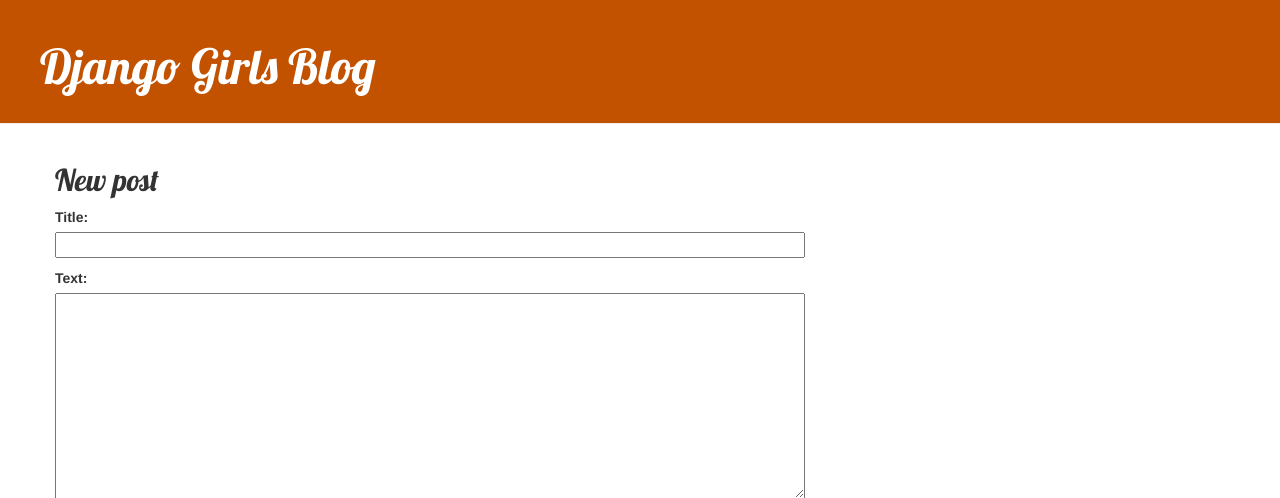
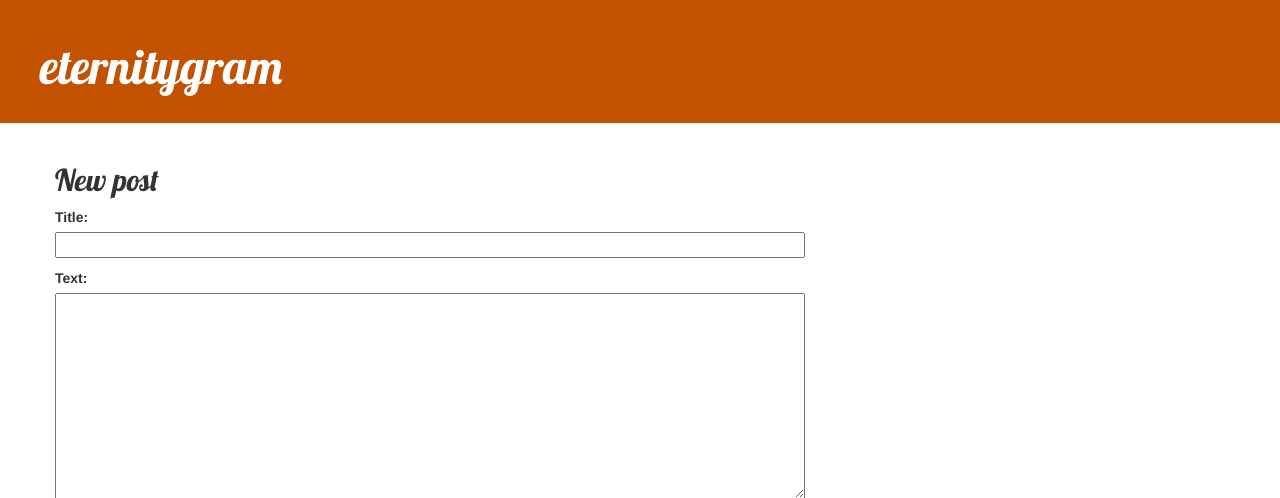
Before and after one commit to keeeboooo/my-first-blog, a Django app: page /post/new/ in a window 1280 px wide. Shown: the top 498 px of the page. Run offline with Django 3.2, Linux system fonts and the light colour scheme; some libraries are stand-ins or nearby versions.

Commit message:
chenged titlename

```diff
--- a/blog/templates/blog/base.html
+++ b/blog/templates/blog/base.html
@@ -13,7 +13,7 @@
                 <a href="{% url 'post_new' %}" class="top-menu"><span class="glyphicon glyphicon-plus"></span></a>
                 <a href="{% url 'post_draft_list' %}" class="top-menu"><span class="glyphicon glyphicon-edit"></span></a>
             {% endif %}
-            <h1><a href="/">Django Girls Blog</a></h1>
+            <h1><a href="/">eternitygram</a></h1>
         </div>
         <div class="content container">
             <div class="row">
--- a/mysite/settings.py
+++ b/mysite/settings.py
@@ -120,3 +120,6 @@
 
 STATIC_URL = '/static/'
 STATIC_ROOT = os.path.join(BASE_DIR, 'static')
+
+#Rogin
+LOGIN_REDIRECT_URL = '/'
```
Also changed, not shown: blog/templates/blog/login.html (added).
